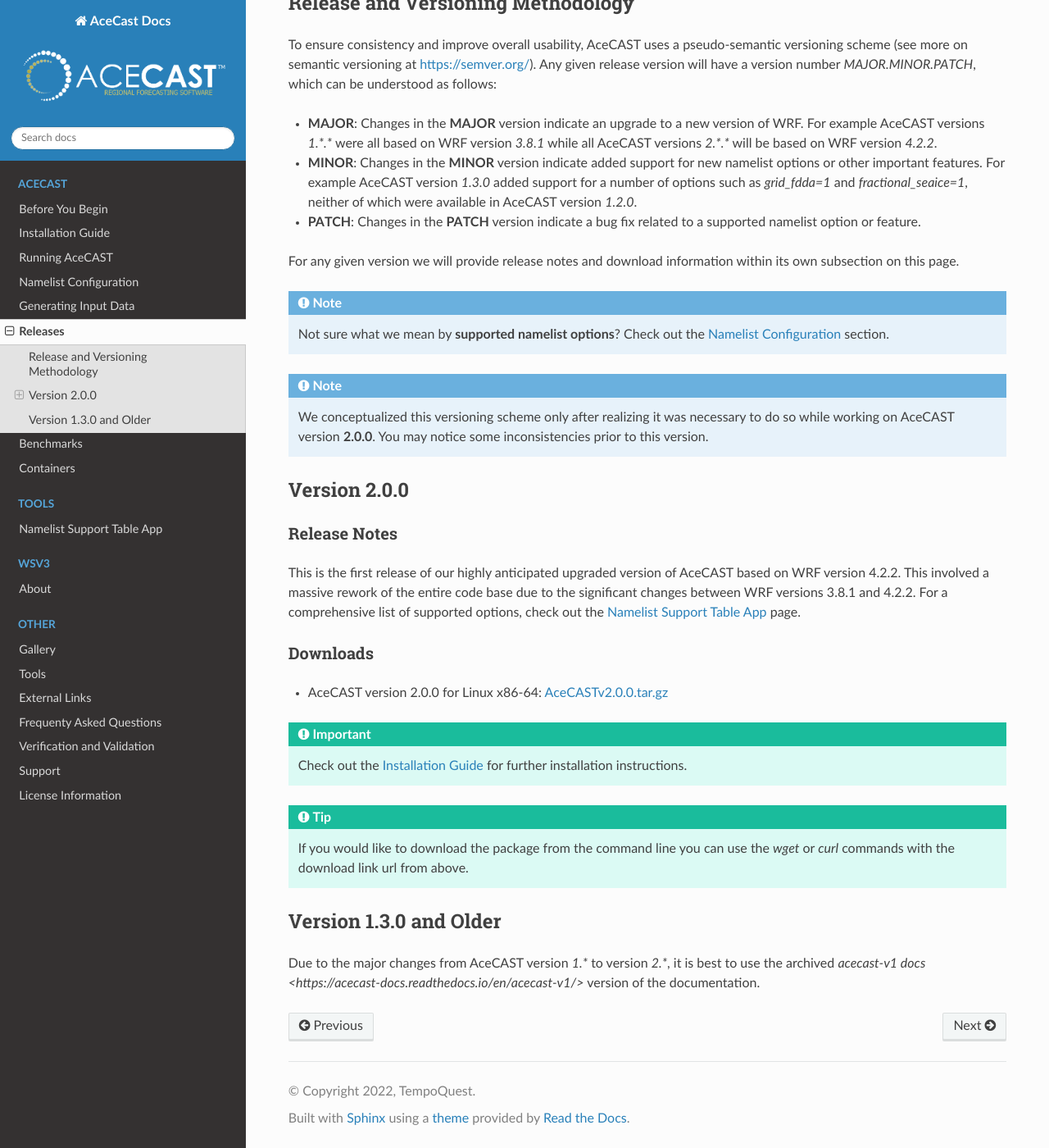
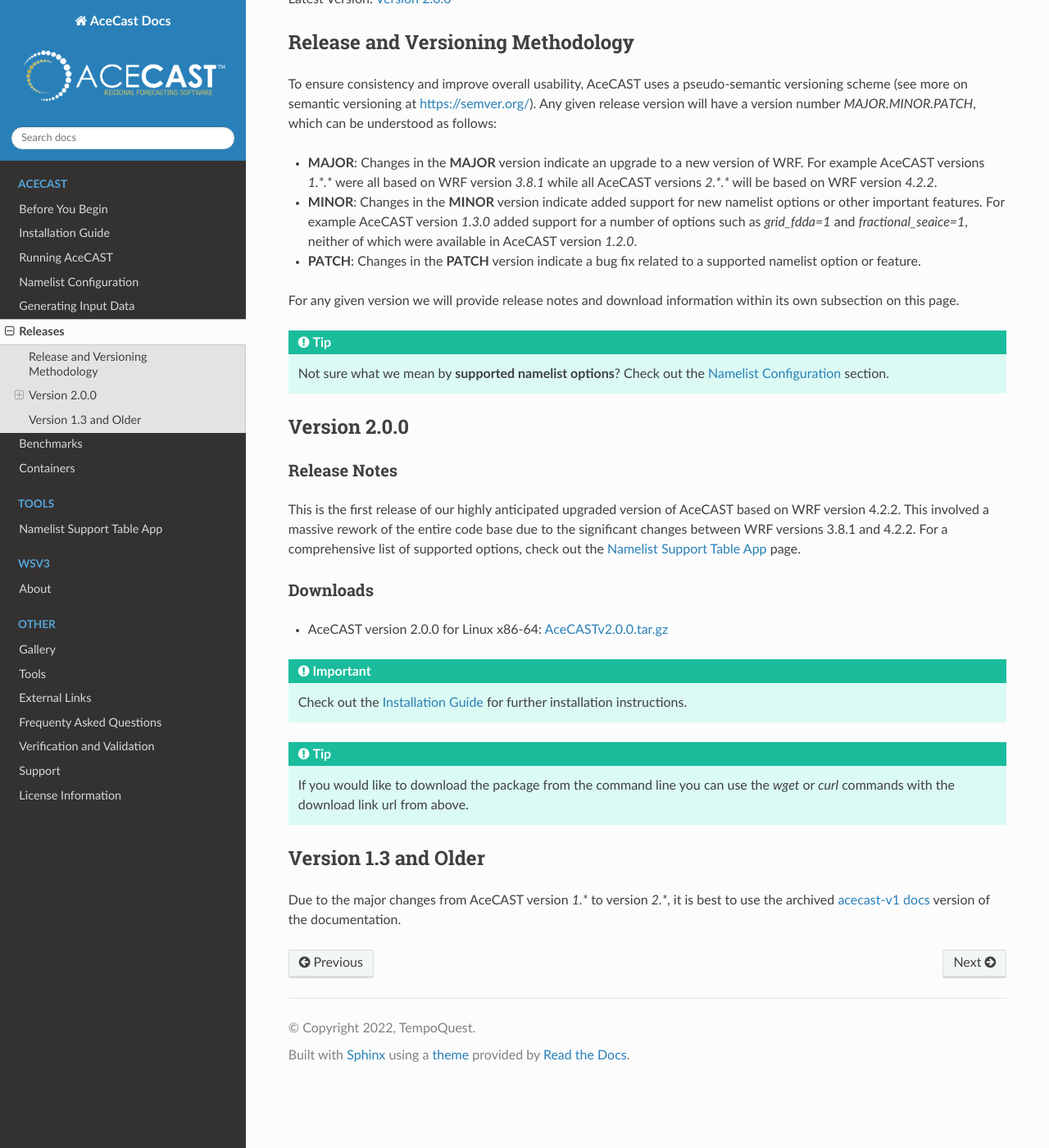
Before and after one commit to TempoQuestInc/AceCAST-Docs, a Sphinx documentation site: the page built from source/Releases.rst, in a window 1280 px wide and 1400 px high, scrolled down 173 px. Shown: the whole window at 82% size. Built offline with Sphinx 7.4.7 and the Read the Docs theme 2.0.0, drawn with Linux system fonts in a browser that asks for light colours.

Commit message:
Minor modifications

```diff
--- a/source/InstallationGuide.rst
+++ b/source/InstallationGuide.rst
@@ -240,7 +240,7 @@
 Download AceCAST Distribution Package
 -------------------------------------
 
-To install AceCAST itself, navigate to the :ref:`releaseslink` and copy the download url for
+To install AceCAST itself, navigate to the :ref:`latestlink` and copy the download url for
 AceCAST. You can then download and unpack the distribution using the *wget* and *tar* commands as
 follows:
 
--- a/source/Releases.rst
+++ b/source/Releases.rst
@@ -62,9 +63,9 @@
    If you would like to download the package from the command line you can use the `wget` or `curl`
    commands with the download link url from above.
 
-Version 1.3.0 and Older
-=======================
+Version 1.3 and Older
+=====================
 
 Due to the major changes from AceCAST version *1.** to version *2.**, it is best to use the
-archived `acecast-v1 docs <https://acecast-docs.readthedocs.io/en/acecast-v1/>` version of the
+archived `acecast-v1 docs <https://acecast-docs.readthedocs.io/en/acecast-v1/>`_ version of the
 documentation.
```
Also changed, not shown: other parts of source/Releases.rst (+5 -4 lines).
